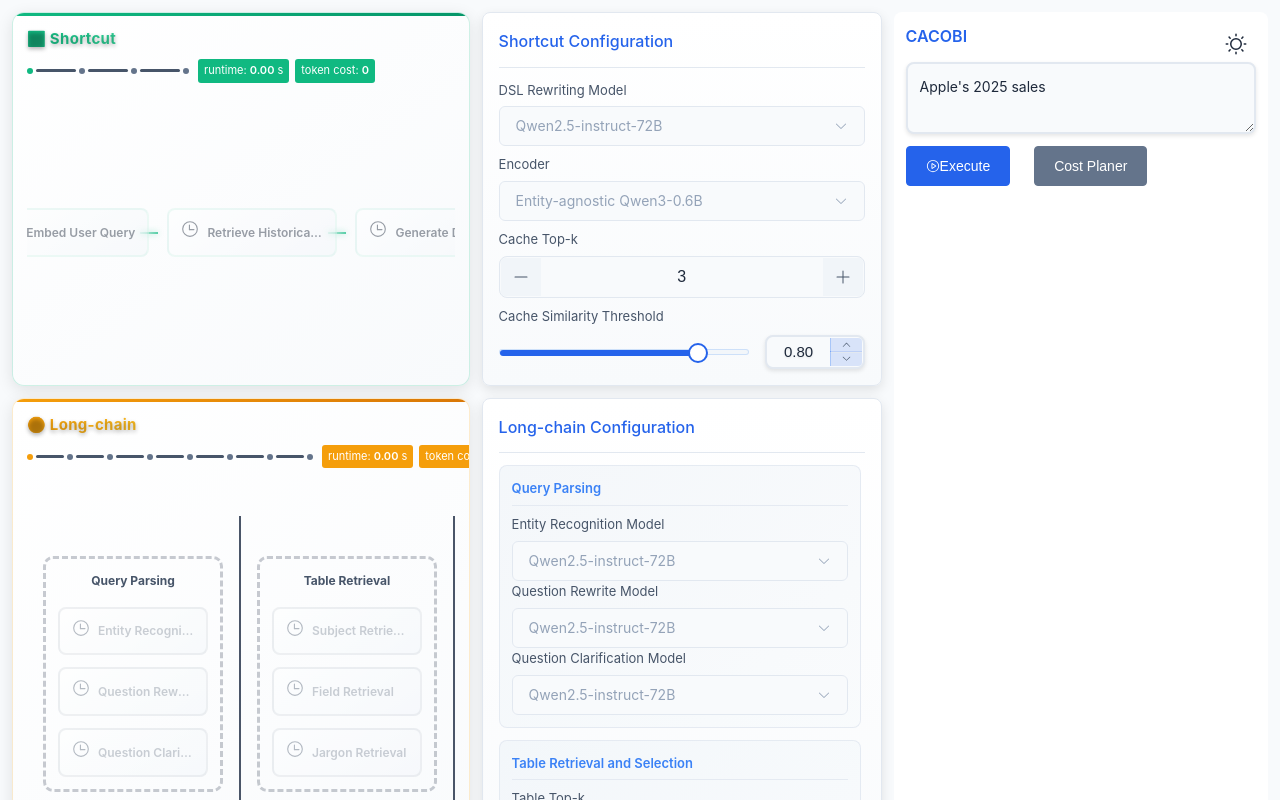
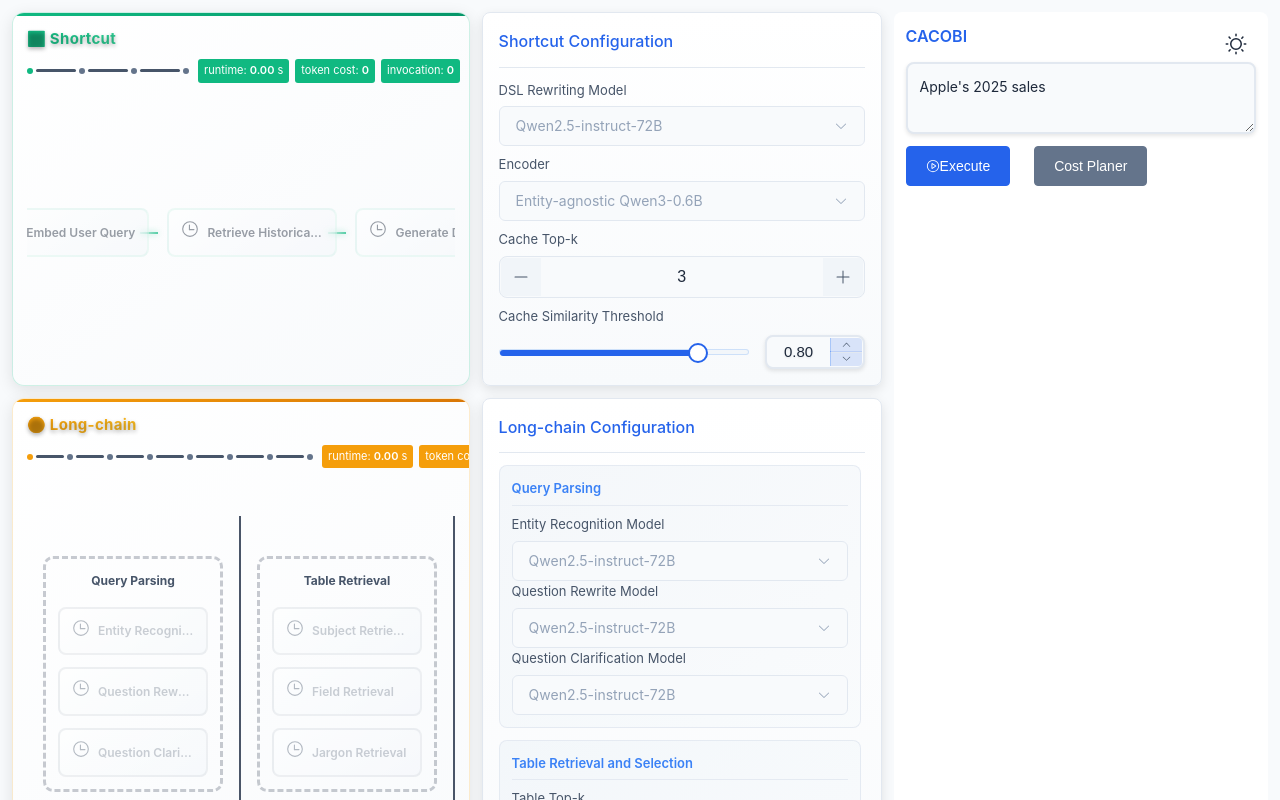
Before and after one commit to IvesCheung/cacoBI, a Vue app: page / in a window 1280 px wide. Built offline with nearby package versions, Linux system fonts and the light colour scheme.

Commit message:
invocation

```diff
--- a/src/components/LongChainPanel.vue
+++ b/src/components/LongChainPanel.vue
@@ -6,6 +6,7 @@
         :progress-array="progress"
         :time="time"
         :total-tokens="totalTokens"
+        :llm-calls="llmCalls"
         start-color="#f59e0b"
       />
     </div>
@@ -34,6 +35,10 @@ defineProps({
     default: 0
   },
   totalTokens: {
+    type: Number,
+    default: 0
+  },
+  llmCalls: {
     type: Number,
     default: 0
   }
--- a/src/components/ProgressBar.vue
+++ b/src/components/ProgressBar.vue
@@ -34,6 +34,11 @@
     <div class="token-badge" :style="badgeStyle">
       token cost: <span class="token-value">{{ totalTokens }}</span>
     </div>
+
+    <!-- LLM调用次数显示 -->
+    <div class="token-badge" :style="badgeStyle">
+      invocation: <span class="token-value">{{ llmCalls }}</span>
+    </div>
   </div>
 </template>
 
@@ -54,6 +59,10 @@ const props = defineProps({
     default: 0
   },
   totalTokens: {
+    type: Number,
+    default: 0
+  },
+  llmCalls: {
     type: Number,
     default: 0
   }
--- a/src/components/ShortChainPanel.vue
+++ b/src/components/ShortChainPanel.vue
@@ -6,6 +6,7 @@
         :progress-array="progress"
         :time="time"
         :total-tokens="totalTokens"
+        :llm-calls="llmCalls"
         start-color="#10b981"
       />
     </div>
@@ -34,6 +35,10 @@ defineProps({
     default: 0
   },
   totalTokens: {
+    type: Number,
+    default: 0
+  },
+  llmCalls: {
     type: Number,
     default: 0
   }
--- a/src/composables/useBIQuery.js
+++ b/src/composables/useBIQuery.js
@@ -10,7 +10,12 @@ export function useBIQuery() {
   // 链路时间
   const shortChainTime = ref(0)
   const longChainTime = ref(0)
-
+  // Token消耗统计
+  const shortChainTokens = ref(0)
+  const longChainTokens = ref(0)
+  // LLM调用次数
+  const shortLLMCalls = ref(0)
+  const longLLMCalls = ref(0)
   // 链路完成状态
   const shortCompleted = ref(false)
   const longCompleted = ref(false)
@@ -387,6 +392,7 @@ export function useBIQuery() {
     } else if (logType === LOG_TYPES.COST_AGENT) {
       ElNotification({
         ...notificationConfig,
+        duration: 4000,
         type: 'success',
         customClass: 'cost-agent-log-notification',
       })
@@ -402,10 +408,6 @@ export function useBIQuery() {
       })
     }
   }
-
-  // Token消耗统计
-  const shortChainTokens = ref(0)
-  const longChainTokens = ref(0)
 
   // 选择要跳过的步骤（Cost Agent功能）
   const selectRandomStepsToSkip = () => {
@@ -457,6 +459,8 @@ export function useBIQuery() {
     longChainTime.value = 0
     shortChainTokens.value = 0
     longChainTokens.value = 0
+    shortLLMCalls.value = 0
+    longLLMCalls.value = 0
     skippedStepsInfo.value = []
 
     // 重置短链路步骤
@@ -500,14 +504,13 @@ export function useBIQuery() {
       if (costAgentEnabled.value) {
         setTimeout(() => {
           showLogNotification(LOG_MESSAGES.COST_PLANER_ANALYZING, LOG_TYPES.COST_AGENT)
+        }, 700)
+        setTimeout(() => {
+          showLogNotification(
+            LOG_MESSAGES.COST_PLANER_SKIPPED(skippedStepsInfo.value),
+            LOG_TYPES.COST_AGENT,
+          )
         }, 1000)
-      }
-      // 如果启用了 Cost Agent 且有跳过的步骤，显示跳过信息
-      if (costAgentEnabled.value && skippedStepsInfo.value.length > 0) {
-        showLogNotification(
-          LOG_MESSAGES.COST_PLANER_SKIPPED(skippedStepsInfo.value),
-          LOG_TYPES.COST_AGENT,
-        )
       }
 
       // 模拟链路执行
@@ -578,6 +581,7 @@ export function useBIQuery() {
           shortChainTime.value =
             shortSteps[0].duration + shortSteps[1].duration + shortSteps[2].duration
           shortCompleted.value = true
+          shortLLMCalls.value += 1
         })
       },
       (shortSteps[0].duration + shortSteps[1].duration) * 1000,
@@ -640,6 +644,10 @@ export function useBIQuery() {
             step.active = false
             step.completed = true
             longChainTokens.value += step.tokens
+            // 只有 LLM 类型的节点才增加调用次数
+            if (step.type === 'llm') {
+              longLLMCalls.value += 1
+            }
 
             // 如果是最后一个阶段的最后一个步骤，完成长链路
             if (isLastStage(stageIndex) && stepIdx === stageSteps.length - 1) {
@@ -688,6 +696,8 @@ export function useBIQuery() {
     queryResult,
     shortChainTokens,
     longChainTokens,
+    shortLLMCalls,
+    longLLMCalls,
     skippedStepsInfo,
 
     // 配置
--- a/src/views/DataQueryView.vue
+++ b/src/views/DataQueryView.vue
@@ -8,6 +8,7 @@
           :progress="shortProgress"
           :time="shortChainTime"
           :total-tokens="shortChainTokens"
+          :llm-calls="shortLLMCalls"
           class="chain-panel-wrapper"
         />
 
@@ -16,6 +17,7 @@
           :progress="longProgress"
           :time="longChainTime"
           :total-tokens="longChainTokens"
+          :llm-calls="longLLMCalls"
           class="chain-panel-wrapper"
         />
       </div>
@@ -78,6 +80,8 @@ const {
   longProgress,
   shortChainTokens,
   longChainTokens,
+  shortLLMCalls,
+  longLLMCalls,
   executeQuery,
   clearLogs
 } = useBIQuery()
```
